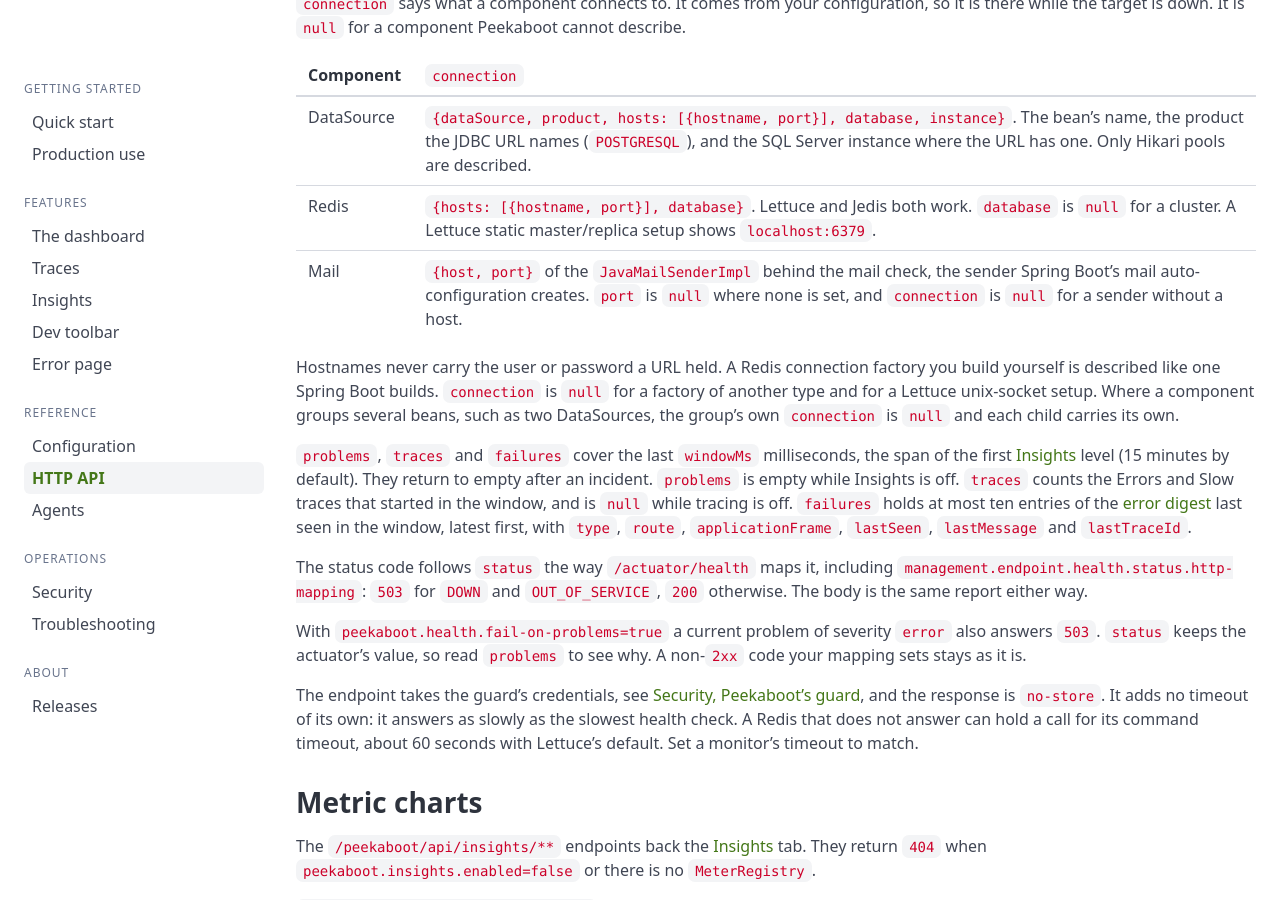
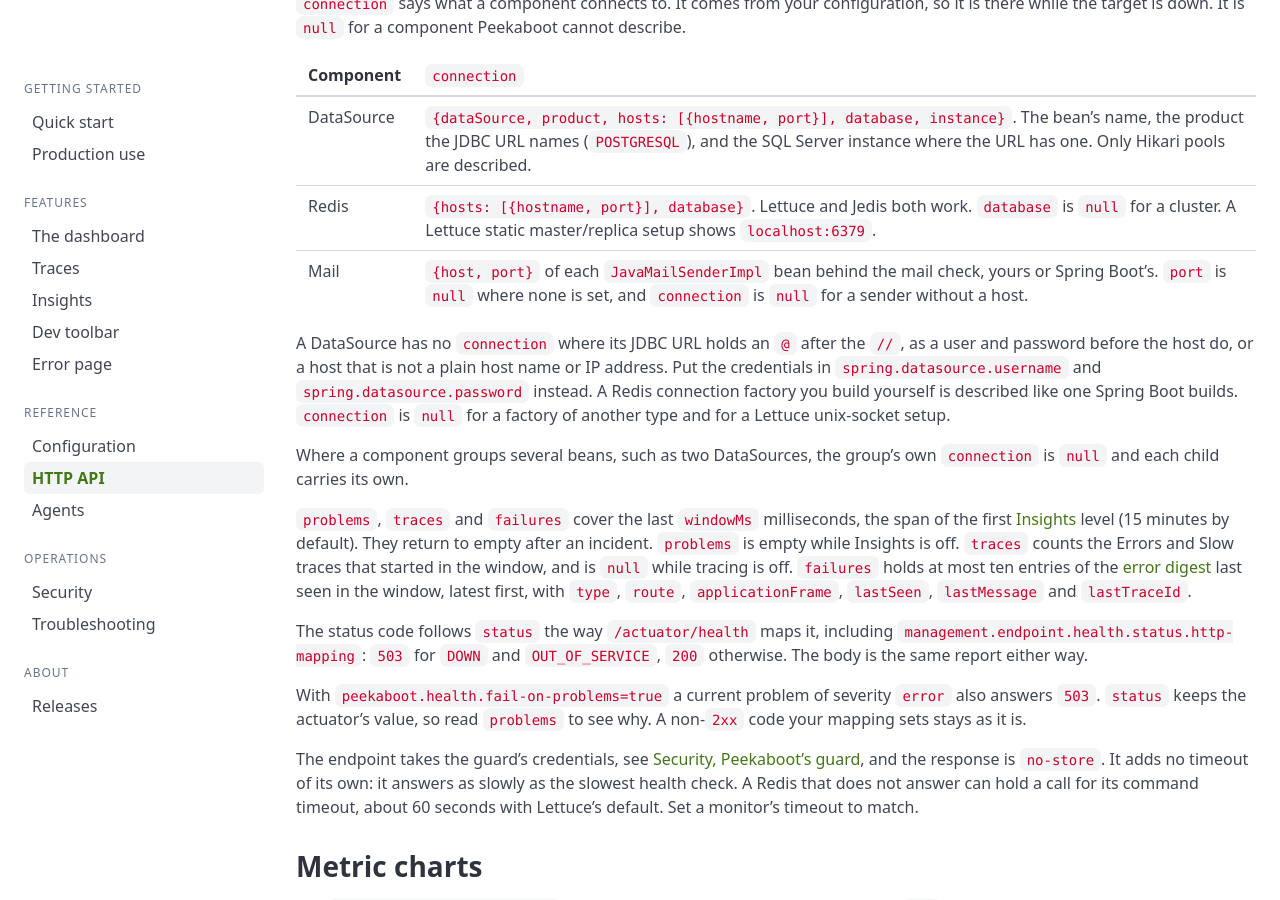
Before and after one commit to peekaboot-org/peekaboot-org.github.io, a Jekyll site: the page built from docs/api.md, in a window 1280 px wide and 900 px high, scrolled down 14577 px. Built offline with Jekyll 4.4.1, drawn with Linux system fonts in a browser that asks for light colours.

Commit message:
docs: describe the DataSource credential rule

```diff
--- a/docs/api.md
+++ b/docs/api.md
@@ -547,11 +547,14 @@ while the target is down. It is `null` for a component Peekaboot cannot describe
 |---|---|
 | DataSource | `{dataSource, product, hosts: [{hostname, port}], database, instance}`. The bean's name, the product the JDBC URL names (`POSTGRESQL`), and the SQL Server instance where the URL has one. Only Hikari pools are described. |
 | Redis | `{hosts: [{hostname, port}], database}`. Lettuce and Jedis both work. `database` is `null` for a cluster. A Lettuce static master/replica setup shows `localhost:6379`. |
-| Mail | `{host, port}` of the `JavaMailSenderImpl` behind the mail check, the sender Spring Boot's mail auto-configuration creates. `port` is `null` where none is set, and `connection` is `null` for a sender without a host. |
+| Mail | `{host, port}` of each `JavaMailSenderImpl` bean behind the mail check, yours or Spring Boot's. `port` is `null` where none is set, and `connection` is `null` for a sender without a host. |
 
-Hostnames never carry the user or password a URL held. A Redis connection factory you build
-yourself is described like one Spring Boot builds. `connection` is `null` for a factory of
-another type and for a Lettuce unix-socket setup.
+A DataSource has no `connection` where its JDBC URL holds an `@` after the `//`, as a user and
+password before the host do, or a host that is not a plain host name or IP address. Put the
+credentials in `spring.datasource.username` and `spring.datasource.password` instead. A Redis
+connection factory you build yourself is described like one Spring Boot builds. `connection` is
+`null` for a factory of another type and for a Lettuce unix-socket setup.
+
 Where a component groups several beans, such as two DataSources, the group's own `connection` is
 `null` and each child carries its own.
 
```
